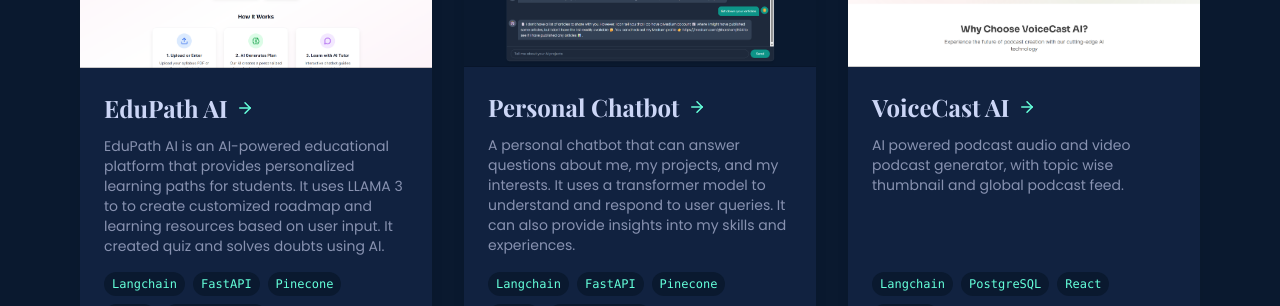
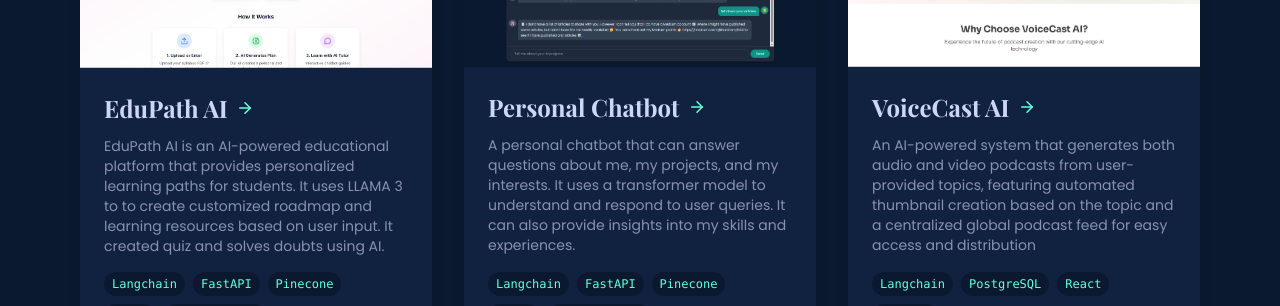
Before and after one commit to harsh1504660/portfolio-website, a React (Vite) app: page / in a window 1280 px wide. Shown: the part 3500-3806 px from the top of the page. Built offline with nearby package versions, Linux system fonts and the light colour scheme.

Commit message:
version 26

```diff
--- a/src/components/ProjectsSection.tsx
+++ b/src/components/ProjectsSection.tsx
@@ -35,7 +35,7 @@ const projectsData: Project[] = [
     {
     id: 3,
     title: 'VoiceCast AI',
-    description: 'AI powered podcast audio and video podcast generator, with topic wise thumbnail and global podcast feed.',
+    description: 'An AI-powered system that generates both audio and video podcasts from user-provided topics, featuring automated thumbnail creation based on the topic and a centralized global podcast feed for easy access and distribution',
     imageUrl: '/SS11.png',
     technologies: ['Langchain', 'PostgreSQL', 'React','FastAPI'],
     liveLink: 'https://voicecast-ai.netlify.app/',
```
